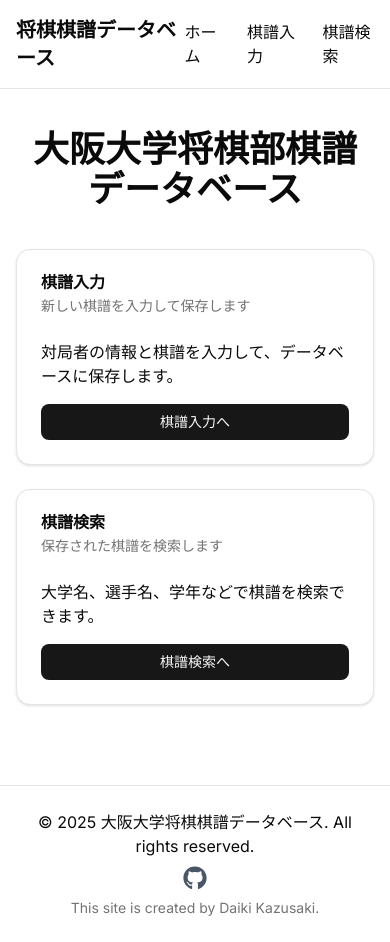
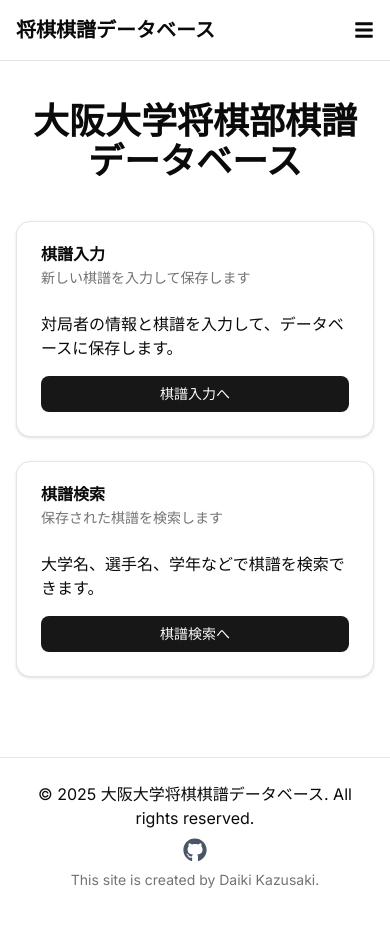
Before and after one commit to DaikiKazusaki/database, a Next.js app: page / in a window 390 px wide. After the commit the page ends 914 px from the top, so only its background shows below. Built offline with nearby package versions, Linux system fonts and the light colour scheme.

Commit message:
add hamburger-menu

```diff
--- a/app/components/header.tsx
+++ b/app/components/header.tsx
@@ -1,6 +1,11 @@
-import Link from "next/link"
+"use client";
+import { useState } from "react";
+import Link from "next/link";
+import { FaBars, FaTimes } from "react-icons/fa";
 
 export default function Header() {
+  const [isOpen, setIsOpen] = useState(false);
+
   return (
     <header className="border-b">
       <div className="container mx-auto py-4 px-4">
@@ -8,7 +13,9 @@
           <Link href="/" className="text-xl font-bold">
             将棋棋譜データベース
           </Link>
-          <nav className="flex gap-6">
+
+          {/* PC用ナビゲーション */}
+          <nav className="hidden md:flex gap-6">
             <Link href="/" className="font-medium hover:underline">
               ホーム
             </Link>
@@ -19,8 +26,31 @@
               棋譜検索
             </Link>
           </nav>
+
+          {/* ハンバーガーメニュー（スマホ用） */}
+          <button
+            onClick={() => setIsOpen(!isOpen)}
+            className="md:hidden text-xl"
+          >
+            {isOpen ? <FaTimes /> : <FaBars />}
+          </button>
         </div>
+
+        {/* モバイルメニュー（開閉制御） */}
+        {isOpen && (
+          <nav className="md:hidden mt-4 flex flex-col items-center gap-4 border-t pt-4">
+            <Link href="/" className="font-medium hover:underline" onClick={() => setIsOpen(false)}>
+              ホーム
+            </Link>
+            <Link href="/input" className="font-medium hover:underline" onClick={() => setIsOpen(false)}>
+              棋譜入力
+            </Link>
+            <Link href="/search" className="font-medium hover:underline" onClick={() => setIsOpen(false)}>
+              棋譜検索
+            </Link>
+          </nav>
+        )}
       </div>
     </header>
-  )
+  );
 }
```
